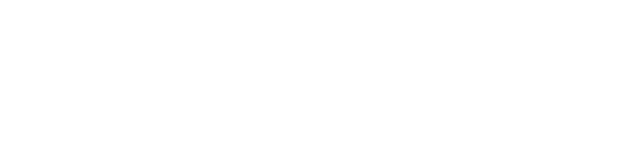
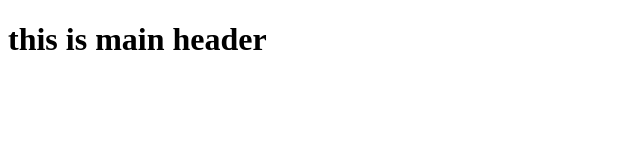
Before and after one commit to codewithsri-ni-vas/javascript, a plain HTML site: page index.html in a window 1280 px wide. Shown: the whole page, without its empty margins (0-640 px from the left). Drawn offline with Linux system fonts and the light colour scheme.

Commit message:
Update index.html

```diff
--- a/index.html
+++ b/index.html
@@ -7,7 +7,7 @@
     <meta name="viewport" content="width=device-width, initial-scale=1.0">
     <title>index</title>
 </head>
-
+<h1> this is main header</h1>
 <body>
 
 </body>
```
